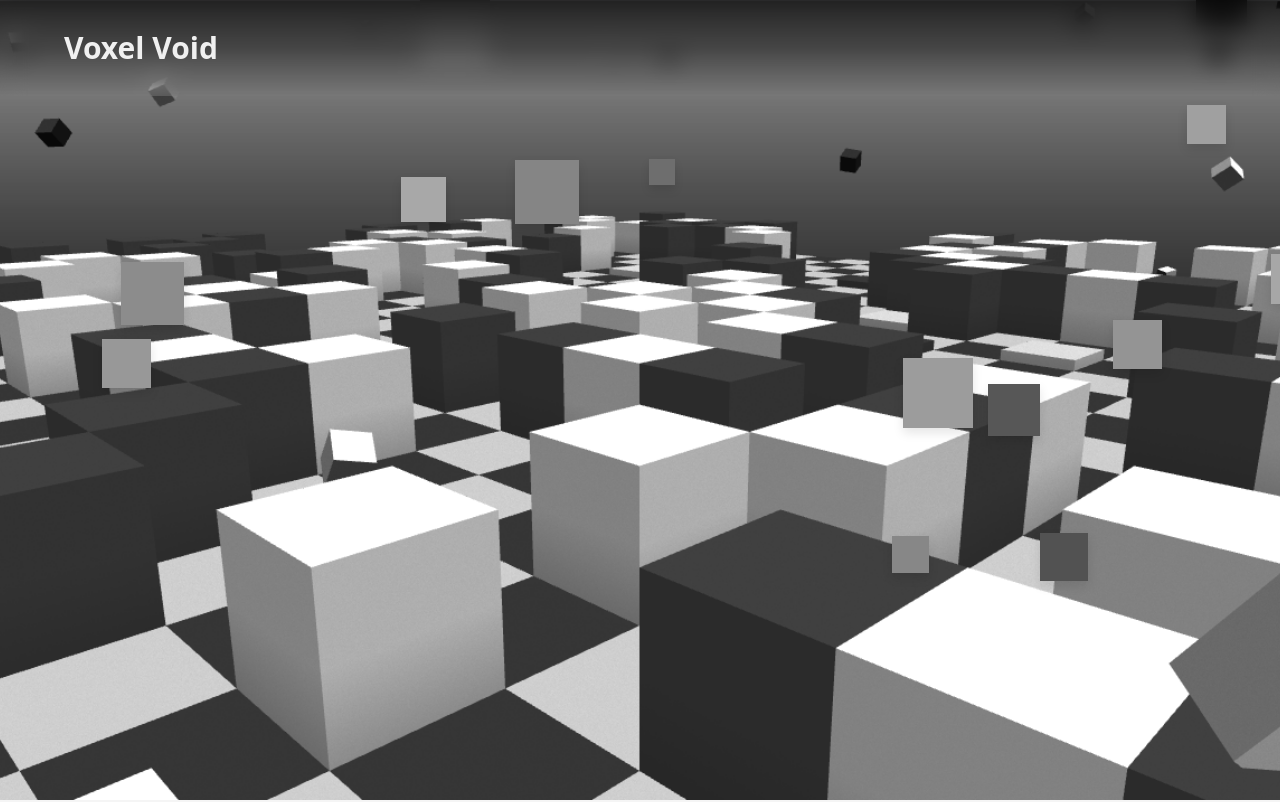
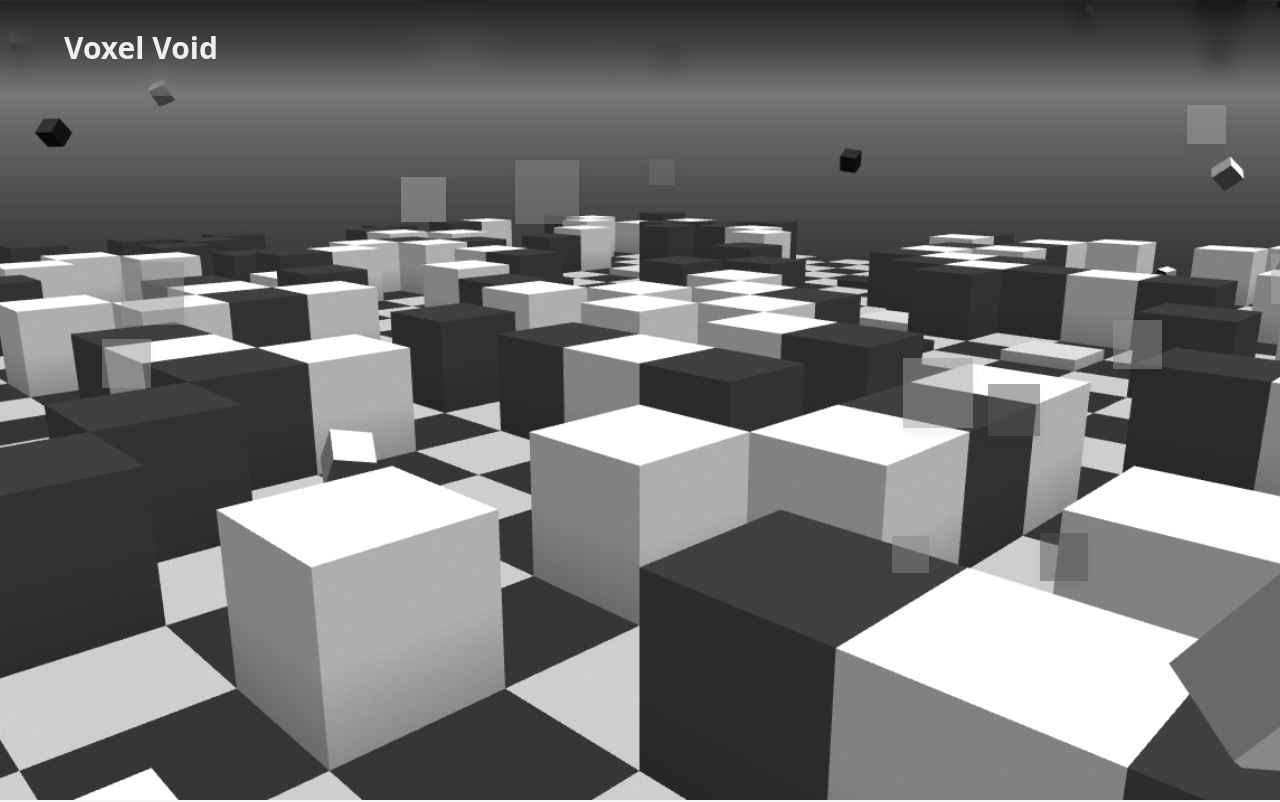
Before and after one commit to iwasi24k/web-repository, a React (Vite) app: page / in a window 1280 px wide. Shown: the top 802 px of the page. Built offline with nearby package versions, Linux system fonts and the light colour scheme.

Commit message:
ブロック背景に透明度を追加し、半透明にすることで視認性を向上

```diff
--- a/src/components/world/WorldBlocksLayer.tsx
+++ b/src/components/world/WorldBlocksLayer.tsx
@@ -44,6 +44,7 @@ export const WorldBlocksLayer = () => {
               top: `${block.y}vh`,
               transform: `translateY(${translateY}px)`,
               background: block.color,
+              opacity: 0.5,
               boxShadow: "0 5px 10px rgba(0,0,0,0.1)",
               willChange: "transform",
             }}
```
